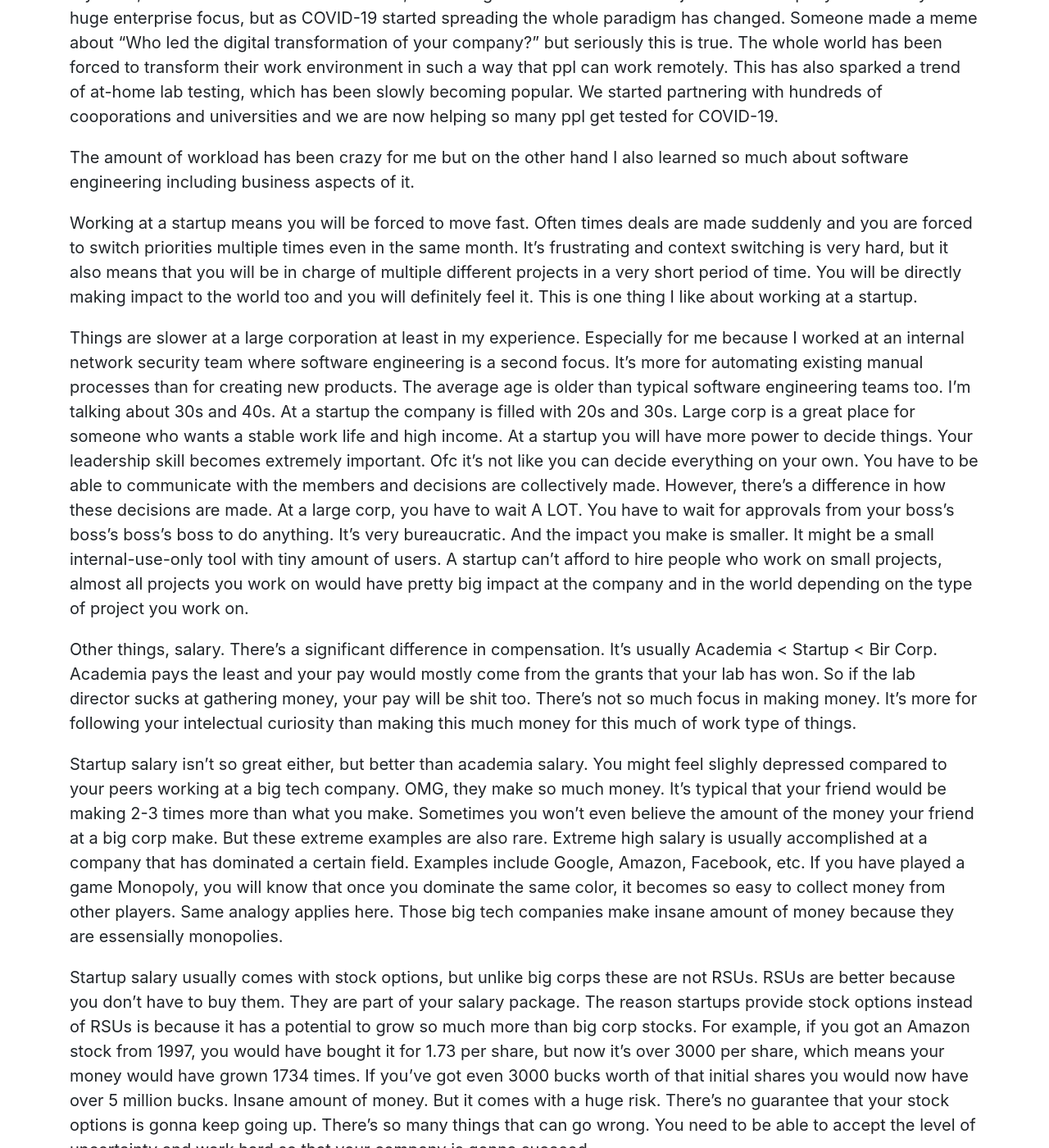
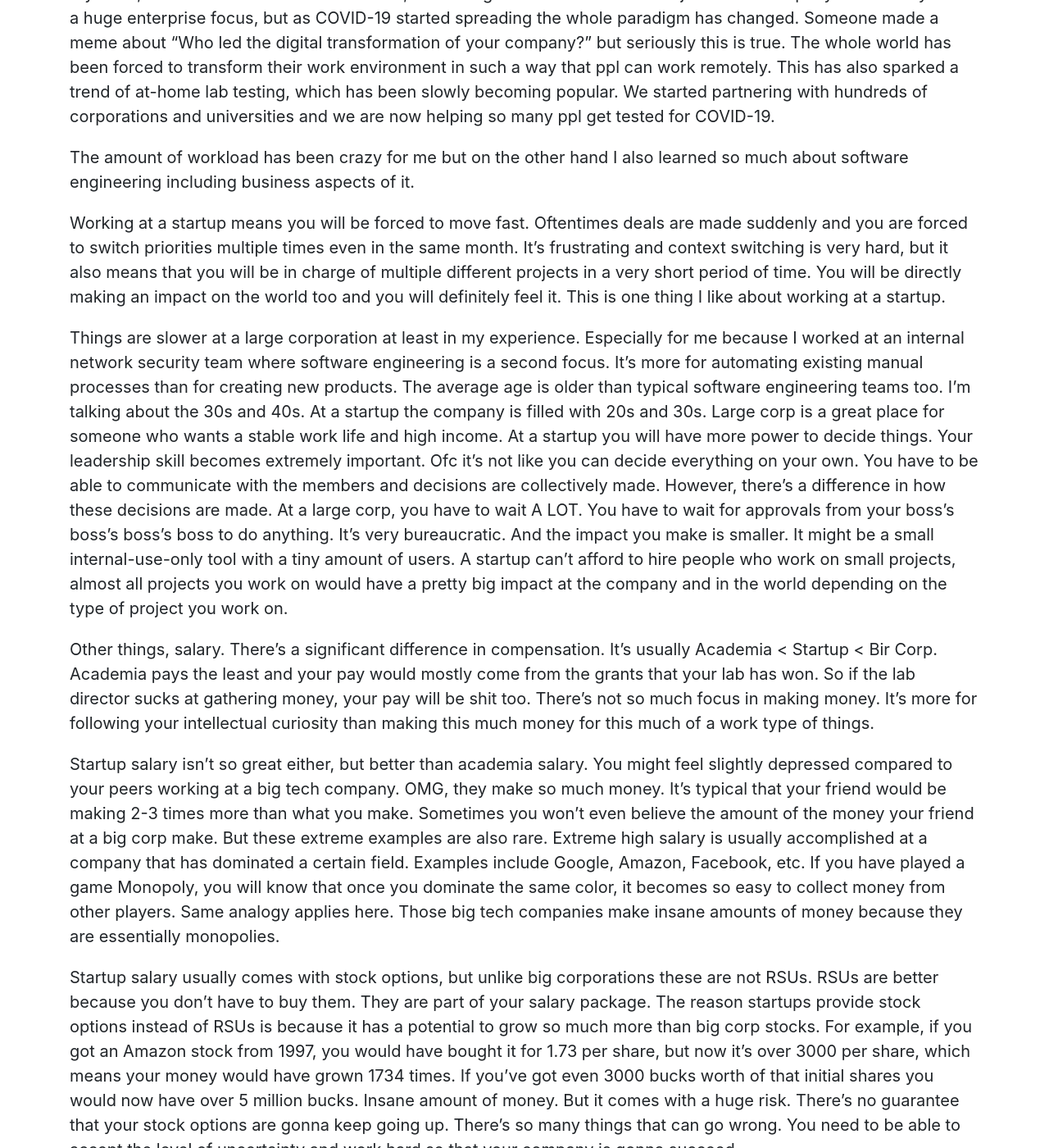
Before and after one commit to takasoft/takasoft.github.io, a Jekyll site: the page built from _posts/2020-12-08-difference-startup-big-corp-academia.md, in a window 1280 px wide and 1400 px high, scrolled down 963 px. Shown: the whole window at 82% size. Built offline with Jekyll 4.4.1, drawn with Linux system fonts in a browser that asks for light colours; some of the changed text lies outside the part shown.

Commit message:
grammer fix

```diff
--- a/_posts/2020-12-08-difference-startup-big-corp-academia.md
+++ b/_posts/2020-12-08-difference-startup-big-corp-academia.md
@@ -3,48 +3,48 @@
 title: How's it different working at a startup vs large corp vs academia?
 ---
 
-It's been a while to write a blog post. I've been crazy busy and had so much learning over the past few years. Especially this year, 2020's been a crazy year for me and everyone else. Ever since pandemic started out, I've been working from home and this life style became a norm, which I would have never imagined happen so early in my life.  Becoming a digital nomad has been my goal since I'm a teenager and I feel I'm getting really close.
+It's been a while since I wrote a blog post. I've been crazy busy and had so much learning over the past few years. Especially this year, 2020's been a crazy year for me and everyone else. Ever since pandemic started, I've been working from home and this lifestyle became a norm, which I would have never imagined would happen so early in my life.  Becoming a digital nomad has been my goal since I'm a teenager and I feel I'm getting really close.
 
 When I graduated, I applied for multiple jobs. I initially struggled. I wasn't so good at white board coding interviews, so I failed multiple software engineering interviews even tho I already had some software engineering experience. Also the projects I had worked on were so small compared to real software engineering projects. I have more experience working with large scale systems now, but at that time, the systems I worked on are either entirely created by myself or worked with one other person. I didn't have enough software design experiences. Luckily I also never give up until I get something so I eventually started getting offers and I decided to work at a startup since they liked my experience and my willingness to learn new things.
 
-Anyway, I've worked at three different types of organizations so far: Academia, large corp, and then startup where I currently work.
+Anyway, I've worked at three different types of organizations so far: Academia, large corp, and then a startup where I currently work.
 
 There's a huge difference among these three and I wanted to share some of my experiences.
 
-First, startup, since I have the most fresh memory.  A startup grows so fast and you will be required to work multiple different roles because the team is always short staffed. When I joined my current company, there was about 80 employees and about 20 of them were engineers. Now, we have over 200 fulltime employees and many more contractors. The engineering team grew so much too. This all happened in the short period of 10 months since I joined this February.
+First, startup, since I have the most fresh memory.  A startup grows so fast and you will be required to work multiple different roles because the team is always short staffed. When I joined my current company, there was about 80 employees and about 20 of them were engineers. Now, we have over 200 full time employees and many more contractors. The engineering team grew so much too. This all happened in the short period of 10 months since I joined this February.
 
-My team, which deals with B2B businesses, has changed so much too. When I joined the company didn't really have huge enterprise focus, but as COVID-19 started spreading the whole paradigm has changed. Someone made a meme about "Who led the digital transformation of your company?" but seriously this is true.  The whole world has been forced to transform their work environment in such a way that ppl can work remotely.  This has also sparked a trend of at-home lab testing, which has been slowly becoming popular. We started partnering with hundreds of cooporations and universities and we are now helping so many ppl get tested for COVID-19.
+My team, which deals with B2B businesses, has changed so much too. When I joined the company didn't really have a huge enterprise focus, but as COVID-19 started spreading the whole paradigm has changed. Someone made a meme about "Who led the digital transformation of your company?" but seriously this is true.  The whole world has been forced to transform their work environment in such a way that ppl can work remotely.  This has also sparked a trend of at-home lab testing, which has been slowly becoming popular. We started partnering with hundreds of corporations and universities and we are now helping so many ppl get tested for COVID-19.
 
 The amount of workload has been crazy for me but on the other hand I also learned so much about software engineering including business aspects of it.
 
-Working at a startup means you will be forced to move fast. Often times deals are made suddenly and you are forced to switch priorities multiple times even in the same month. It's frustrating and context switching is very hard, but it also means that you will be in charge of multiple different projects in a very short period of time.  You will be directly making impact to the world too and you will definitely feel it.  This is one thing I like about working at a startup.
+Working at a startup means you will be forced to move fast. Oftentimes deals are made suddenly and you are forced to switch priorities multiple times even in the same month. It's frustrating and context switching is very hard, but it also means that you will be in charge of multiple different projects in a very short period of time.  You will be directly making an impact on the world too and you will definitely feel it.  This is one thing I like about working at a startup.
 
-Things are slower at a large corporation at least in my experience. Especially for me because I worked at an internal network security team where software engineering is a second focus. It's more for automating existing manual processes than for creating new products. The average age is older than typical software engineering teams too. I'm talking about 30s and 40s. At a startup the company is filled with 20s and 30s. Large corp is a great place for someone who wants a stable work life and high income. At a startup you will have more power to decide things. Your leadership skill becomes extremely important. Ofc it's not like you can decide everything on your own. You have to be able to communicate with the members and decisions are collectively made. However, there's a difference in how these decisions are made.  At a large corp, you have to wait A LOT. You have to wait for approvals from your boss's boss's boss's boss to do anything. It's very bureaucratic. And the impact you make is smaller. It might be a small internal-use-only tool with tiny amount of users. A startup can't afford to hire people who work on small projects, almost all projects you work on would have pretty big impact at the company and in the world depending on the type of project you work on.
+Things are slower at a large corporation at least in my experience. Especially for me because I worked at an internal network security team where software engineering is a second focus. It's more for automating existing manual processes than for creating new products. The average age is older than typical software engineering teams too. I'm talking about the 30s and 40s. At a startup the company is filled with 20s and 30s. Large corp is a great place for someone who wants a stable work life and high income. At a startup you will have more power to decide things. Your leadership skill becomes extremely important. Ofc it's not like you can decide everything on your own. You have to be able to communicate with the members and decisions are collectively made. However, there's a difference in how these decisions are made.  At a large corp, you have to wait A LOT. You have to wait for approvals from your boss's boss's boss's boss to do anything. It's very bureaucratic. And the impact you make is smaller. It might be a small internal-use-only tool with a tiny amount of users. A startup can't afford to hire people who work on small projects, almost all projects you work on would have a pretty big impact at the company and in the world depending on the type of project you work on.
 
-Other things, salary. There's a significant difference in compensation.  It's usually Academia < Startup < Bir Corp.  Academia pays the least and your pay would mostly come from the grants that your lab has won.  So if the lab director sucks at gathering money, your pay will be shit too.  There's not so much focus in making money. It's more for following your intelectual curiosity than making this much money for this much of work type of things.
+Other things, salary. There's a significant difference in compensation.  It's usually Academia < Startup < Bir Corp.  Academia pays the least and your pay would mostly come from the grants that your lab has won.  So if the lab director sucks at gathering money, your pay will be shit too.  There's not so much focus in making money. It's more for following your intellectual curiosity than making this much money for this much of a work type of things.
 
-Startup salary isn't so great either, but better than academia salary. You might feel slighly depressed compared to your peers working at a big tech company. OMG, they make so much money. It's typical that your friend would be making 2-3 times more than what you make. Sometimes you won't even believe the amount of the money your friend at a big corp make. But these extreme examples are also rare.  Extreme high salary is usually accomplished at a company that has dominated a certain field. Examples include Google, Amazon, Facebook, etc. If you have played a game Monopoly, you will know that once you dominate the same color, it becomes so easy to collect money from other players. Same analogy applies here. Those big tech companies make insane amount of money because they are essensially monopolies.
+Startup salary isn't so great either, but better than academia salary. You might feel slightly depressed compared to your peers working at a big tech company. OMG, they make so much money. It's typical that your friend would be making 2-3 times more than what you make. Sometimes you won't even believe the amount of the money your friend at a big corp make. But these extreme examples are also rare.  Extreme high salary is usually accomplished at a company that has dominated a certain field. Examples include Google, Amazon, Facebook, etc. If you have played a game Monopoly, you will know that once you dominate the same color, it becomes so easy to collect money from other players. Same analogy applies here. Those big tech companies make insane amounts of money because they are essentially monopolies.
 
-Startup salary usually comes with stock options, but unlike big corps these are not RSUs. RSUs are better because you don't have to buy them. They are part of your salary package. The reason startups provide stock options instead of RSUs is because it has a potential to grow so much more than big corp stocks. For example, if you got an Amazon stock from 1997, you would have bought it for 1.73 per share, but now it's over 3000 per share, which means your money would have grown 1734 times. If you've got even 3000 bucks worth of that initial shares you would now have over 5 million bucks. Insane amount of money. But it comes with a huge risk. There's no guarantee that your stock options is gonna keep going up.  There's so many things that can go wrong.  You need to be able to accept the level of uncertainty and work hard so that your company is gonna succeed.
+Startup salary usually comes with stock options, but unlike big corporations these are not RSUs. RSUs are better because you don't have to buy them. They are part of your salary package. The reason startups provide stock options instead of RSUs is because it has a potential to grow so much more than big corp stocks. For example, if you got an Amazon stock from 1997, you would have bought it for 1.73 per share, but now it's over 3000 per share, which means your money would have grown 1734 times. If you've got even 3000 bucks worth of that initial shares you would now have over 5 million bucks. Insane amount of money. But it comes with a huge risk. There's no guarantee that your stock options are gonna keep going up.  There's so many things that can go wrong.  You need to be able to accept the level of uncertainty and work hard so that your company is gonna succeed.
 
-Another difference is movement of ppl. At a startup, it's normal for you to keep job hopping.  Ppl usually change jobs for the average of every 1.5 years (no statistics here, just something I've heard and seen). Academia and large corp are pretty slow in this regard. There's multiple reasons behind this and here's what I think. Most ppl work more than 1 year at least since that's when your stock options start vesting. Most tech companies have one year cliff rule in stock options.
+Another difference is movement of ppl. At a startup, it's normal for you to keep job hopping.  Ppl usually change jobs for the average of every 1.5 years (no statistics here, just something I've heard and seen). Academia and large corp are pretty slow in this regard. There's multiple reasons behind this and here's what I think. Most people work more than 1 year at least since that's when your stock options start vesting. Most tech companies have a one year cliff rule in stock options.
 
 1. There are always better opportunities. If you have a skill, it's not hard to find new jobs since engineers are always on high demand.
 2. People get burnt out. Sometimes your workload can be crazy when the business is growing so fast. And you cannot tolerate the amount of stress.
-3. Bad management.  Management is hard at any corporation but it becomes a huge problem when bad management tries to keep employees work for unrealistic deadlinee and keep changing priorities all the time. You certainly will be forced to work long hours.
-4. It's just a culture.  Innovative people natually want to try out new cool things and your job can get boring even if it has been amazing for the past several months.
-5. There's no future for the business. Business can fail for multiple reasons, but if you think the startup you work at is gonna fail then you should leave sooner rather than later. Since you already work for less than bir corp salary, you're financially lagging behind your peers working at a big corp.  And if the business fails your stock options won't be worth penny.
-6. You simply get tired of always going up. You will definitely have more stable life at a big corp. It's gonna be less stressful too. You would have more time with your family and friends. Better work life balance.
+3. Bad management.  Management is hard at any corporation but it becomes a huge problem when bad management tries to keep employees work for unrealistic deadlines and keep changing priorities all the time. You certainly will be forced to work long hours.
+4. It's just a culture.  Innovative people naturally want to try out new cool things and your job can get boring even if it has been amazing for the past several months.
+5. There's no future for the business. Business can fail for multiple reasons, but if you think the startup you work at is gonna fail then you should leave sooner rather than later. Since you already work for less than bir corp salary, you're financially lagging behind your peers working at a big corp.  And if the business fails your stock options won't be worth a penny.
+6. You simply get tired of always going up. You will definitely have a more stable life at a big corp. It's gonna be less stressful too. You would have more time with your family and friends. Better work life balance.
 
-And now here's info for international students.  A startup is usually not a great choice for an international student because there's no guarantee that they will sponsour you for H1B Visa. This is caused by cash-poor nature of startups and low retention rate. Startups will try to save as much cash as possible since when they run out of cash is when they go out of business. Cash is king is a common saying.
+And now here's info for international students.  A startup is usually not a great choice for an international student because there's no guarantee that they will sponsor you for an H1B Visa. This is caused by the cash-poor nature of startups and low retention rate. Startups will try to save as much cash as possible since when they run out of cash is when they go out of business. Cash is king is a common saying.
 
-I'm an internationl myself and my choice to work at a startup was a pretty crazy one to be honest. I should have just practiced algorithms more seriously while I had more time in college. I've started studying algorithms again but it kinda gets hard after you start working because you are tired after work and you will have forgotten many algorithm concepts that you won't use at work. I would not recommend working at a startup until you get H1B or greencard. You can just do wtf you want once you get a greencard.  Paperworks are pretty complicated. It takes many days to figure out. If you work at a large corporation, they will most likely have a team specifically created to support you to get sponsorship. At a startup, everyone is extremely busy and the HR person usually doesn't know how to finish those paperwork. You would need to proactively push them to get it done and it can take a lot of energy.
+I'm an international myself and my choice to work at a startup was a pretty crazy one to be honest. I should have just practiced algorithms more seriously while I had more time in college. I've started studying algorithms again but it kinda gets hard after you start working because you are tired after work and you will have forgotten many algorithm concepts that you won't use at work. I would not recommend working at a startup until you get an H1B or green card. You can just do wtf you want once you get a greencard.  Paperworks are pretty complicated. It takes many days to figure out. If you work at a large corporation, they will most likely have a team specifically created to support you to get sponsorship. At a startup, everyone is extremely busy and the HR person usually doesn't know how to finish those paperwork. You would need to proactively push them to get it done and it can take a lot of energy.
 
 Here's my recommendation.
 
-- If you are an international student, then aim for big tech companies. Learn as much best practice as you can over there, get sponsored for visa so you can stay in US longer, and then start looking for startup jobs.
+- If you are an international student, then aim for big tech companies. Learn as much best practice as you can over there, get sponsored for a visa so you can stay in US longer, and then start looking for startup jobs.
 - If you like to move fast and try out many different things and you have strong stress tolerance, choose startups.
-- If you are researcher type who want to focus on your intelectural interest and don't care about how much money you make, then go for academia. If your research is impactful, it's pretty common that you get headhunted by big corps and offered huge salary if you are interested.
+- If you are a researcher type who want to focus on your intellectual interest and don't care about how much money you make, then go for academia. If your research is impactful, it's pretty common that you get headhunted by a big corps and offered a huge salary if you are interested.
 - For any case, it's good to keep practicing coding interviews because having that particular skill definitely increases your chance of getting good jobs.
 
 Also keep in mind I only have like 3 years of software engineering experience if I include time when I was an undergrad researcher. I would be learning so much more in the future and my opinion might change, but here's what I have learned so far and wanted to write it down so I don't forget this feeling.
```
